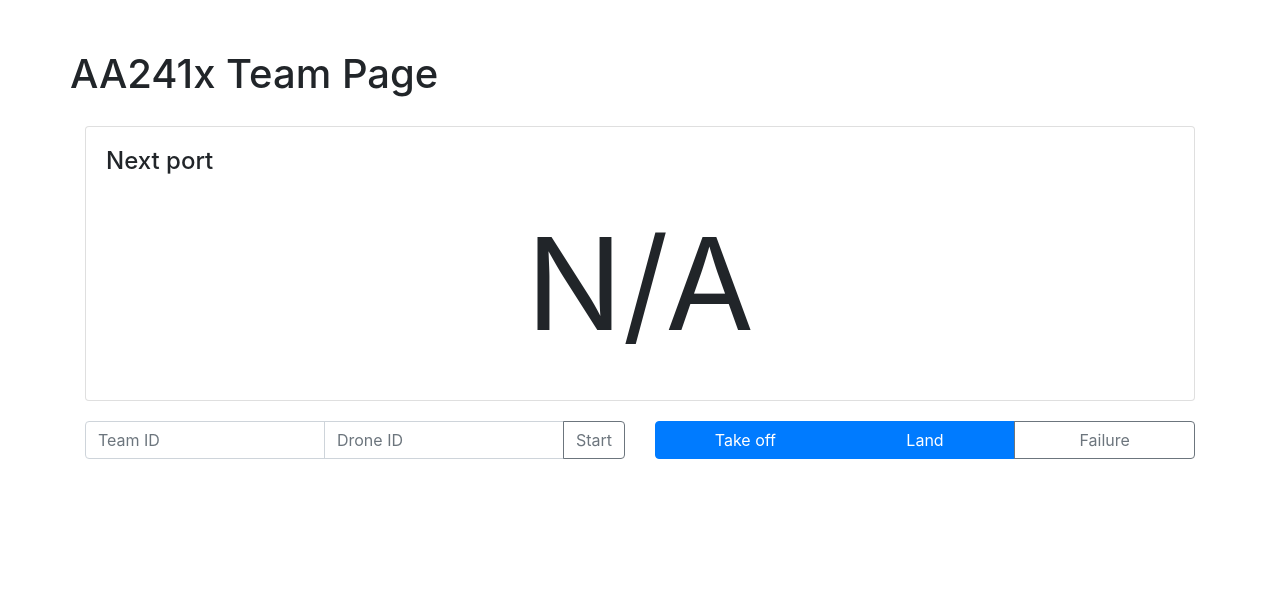
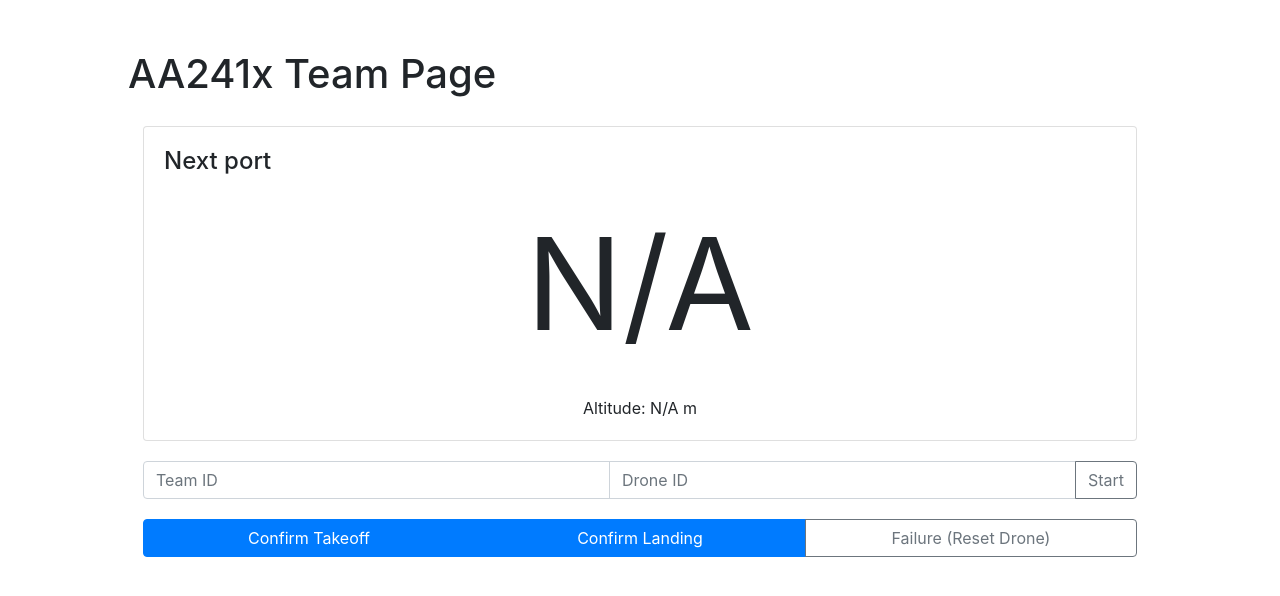
Before and after one commit to gnoliyil/aa241x-simple, a Flask app: page / in a window 1280 px wide. Shown: the top 596 px of the page. Run offline with Flask 2, Linux system fonts and the light colour scheme; some libraries are stand-ins or nearby versions.

Commit message:
new features: earnings, failure

```diff
--- a/app.py
+++ b/app.py
@@ -6,6 +6,20 @@ from datetime import datetime
 app = Flask(__name__)
 DATABASE = './database.db'
 START_PORT = 1
+
+def dist_ports(a, b): # in meters
+    dist = [
+        [0, 0, 0, 0, 0, 0],
+        [0, 0,     156,   225.9,  333.2,  368.3],
+        [0, 156,   0,     147.2,  301.6,  397.1],
+        [0, 225.9, 147.2, 0,      157.8,  276.4],
+        [0, 333.2, 301.6, 157.8,  0,      150.7],
+        [0, 368.3, 397.1, 276.4,  150.7,  0],
+    ]
+    return dist[a, b]
+
+def price(a, b, time_a, time_b):
+    pass
 
 def get_db():
     db = getattr(g, '_database', None)
@@ -44,6 +58,7 @@ def teams_info():
             'state': id['state'],
             'curr_port': id['curr_port'],
             'next_port': id['next_port'],
+            'altitude': id['altitude'],
             'profit': id['profit'],
         })
 
@@ -74,6 +89,7 @@ def trips_info():
             'to_port': id['to_port'],
             'state': id['state'],
             'distance': id['distance'],
+            'altitude': id['altitude'],
             'price': id['price'],
         })
 
@@ -107,7 +123,8 @@ def next_port():
     else:
         return jsonify({
             'status': 'ok',
-            'next': team_state['next_port']
+            'next': team_state['next_port'],
+            'altitude': team_state['altitude'],
         })
 
 @app.route('/takeoff')
@@ -199,7 +216,7 @@ def land():
         else:
             next_port, port_index, trip_id = None, None, None
 
-        c.execute('UPDATE team_state SET state = ?, port_index = ?, trip_id = ?, curr_port = ?, next_port = ? '
+        c.execute('UPDATE team_state SET state = ?, port_index = ?, trip_id = ?, curr_port = ?, next_port = ?'
                   'WHERE team_id = ? AND drone_id = ?',
                   ('land', port_index, trip_id, curr_port, next_port, team_id, drone_id))
         db.commit()
@@ -228,33 +245,28 @@ def fail():
         })
 
     team_id, drone_id = request.args.get('team_id'), int(request.args.get('drone_id'))
-    curr_port = request.args.get('port')
     c.execute('SELECT * FROM team_state WHERE team_id = ? AND drone_id = ?', (team_id, drone_id))
     team_state = c.fetchone()
 
     if team_state is not None:
-        state, port_index, trip_id = \
-            team_state['state'], team_state['port_index'], team_state['trip_id']
+        curr_port, next_port, state, port_index, trip_id = \
+            team_state['curr_port'], team_state['next_port'], team_state['state'], team_state['port_index'], team_state['trip_id']
 
-        if not curr_port:
-            curr_port = team_state['curr_port']
+        if next_port == None:
+            return jsonify({
+                'status': 'error',
+                'msg': 'You have finished all the trips.'
+            })
 
-        c.execute('UPDATE team_trips SET to_time = ?, state = ?'
+        c.execute('UPDATE team_trips SET to_time = ?, state = ?, price = 0'
                   ' WHERE team_id = ? AND drone_id = ? AND trip_id = ?',
-                  (datetime.now(), 'fail', team_id, drone_id, trip_id))
+                  (datetime.now(), 'fail', 0, team_id, drone_id, trip_id))
         # TODO: Calculate profit
 
-        c.execute('SELECT * FROM team_ports WHERE team_id = ? AND drone_id = ? AND port_index = ?',
-                  (team_id, drone_id, port_index + 1))
-        port_data = c.fetchone()
-
-        if port_data is not None:
-            next_port, port_index, trip_id = port_data['port_id'], port_index + 1, trip_id + 1
-            c.execute('INSERT INTO team_trips(team_id, drone_id, trip_id, from_port, to_port, state, distance) '
-                      'VALUES (?, ?, ?, ?, ?, ?, ?)',
-                      (team_id, drone_id, trip_id, curr_port, next_port, 'created', 1))
-        else:
-            next_port, port_index, trip_id = None, None, None
+        trip_id = trip_id + 1
+        c.execute('INSERT INTO team_trips(team_id, drone_id, trip_id, from_port, to_port, state, distance) '
+                  'VALUES (?, ?, ?, ?, ?, ?, ?)',
+                  (team_id, drone_id, trip_id, curr_port, next_port, 'created', 1))
 
         c.execute('UPDATE team_state SET state = ?, port_index = ?, trip_id = ?, curr_port = ?, next_port = ? '
                   'WHERE team_id = ? AND drone_id = ?',
--- a/static/style.css
+++ b/static/style.css
@@ -1,6 +1,8 @@
 .main-container {
     margin-top: 50px;
     margin-bottom: 50px;
+
+    max-width: 1024px;
 }
 
 .row {
--- a/templates/admin.html
+++ b/templates/admin.html
@@ -30,6 +30,7 @@
                             <th>Current Port</th>
                             <th>Next Port</th>
                             <th>Status</th>
+                            <th>Earnings</th>
                         </tr>
                         </thead>
                         <tbody>
@@ -137,7 +138,7 @@
             info: false,
             ajax: 'teams',
             columns: [ { "data": "team_id"}, { "data": "drone_id"}, { "data": "curr_port"},
-                { "data": "next_port"}, { "data": "state"},]
+                { "data": "next_port"}, { "data": "state"}, { "data": "profit"}]
         });
 
         $("#table_trip").DataTable({
--- a/templates/index.html
+++ b/templates/index.html
@@ -26,6 +26,7 @@
                 <div class="card-body">
                     <h4 class="card-title">Next port</h4>
                     <p class="card-text text-center"><span style="font-size: 8em" id="span-next">N/A</span></p>
+                    <p class="card-text text-center">Altitude: <span id="span-altitude">N/A</span> m</p>
                     <!-- a href="#" class="btn btn-primary">Go somewhere</a -->
                 </div>
             </div>
@@ -44,11 +45,13 @@
                 <button class="btn btn-outline-secondary" type="button" id="button-start">Start</button>
             </div>
         </div>
+    </div>
 
+    <div class="row">
         <div class="col-sm btn-group d-flex toolbar">
-            <button type="button" class="btn btn-primary w-100" id="button-takeoff">Take off</button>
-            <button type="button" class="btn btn-primary w-100" id="button-land">Land</button>
-            <button type="button" class="btn btn-outline-secondary w-100" id="button-failure">Failure</button>
+            <button type="button" class="btn btn-primary w-100" id="button-takeoff">Confirm Takeoff</button>
+            <button type="button" class="btn btn-primary w-100" id="button-land">Confirm Landing</button>
+            <button type="button" class="btn btn-outline-secondary w-100" id="button-failure">Failure (Reset Drone)</button>
         </div>
     </div>
 
@@ -117,13 +120,15 @@
                             let span_next = $('#span-next');
                             let previous = span_next.html();
                             span_next.html(json.next);
+                            $('#span-altitude').html(json.altitude);
                             let current = json.next;
                             if (previous != next) {
                                 // add some animation effects
                             }
                         }
                         else
-                            $('#span-next').html(json.msg);
+                            $('#span-next').html("N/A");
+                        $('#span-altitude').html("N/A");
                     },
                     error: function(xhr) {
                         alert('error');
@@ -150,12 +155,12 @@
             dataType: 'json',
             success: function (json) {
                 if (json.status === 'ok') {
-                    $("#modal-title").html('Takeoff');
-                    $("#modal-body").html('Success!');
+                    $("#modal-title").html('Takeoff confirmed');
+                    $("#modal-body").html('Instructions here!');
                     $("#myModal").modal();
                 }
                 else {
-                    $("#modal-title").html('Takeoff Error');
+                    $("#modal-title").html('Takeoff confirmation error');
                     $('#modal-body').html(json.msg);
                     $("#myModal").modal();
                 }
@@ -180,12 +185,42 @@
             dataType: 'json',
             success: function (json) {
                 if (json.status === 'ok') {
-                    $("#modal-title").html('Landing');
+                    $("#modal-title").html('Landing confirmed');
+                    $("#modal-body").html('Instructions here!');
+                    $("#myModal").modal();
+                }
+                else {
+                    $("#modal-title").html('Landing confirmation error');
+                    $('#modal-body').html(json.msg);
+                    $("#myModal").modal();
+                }
+            },
+            error: function(xhr) {
+                alert('error');
+            }
+        });
+    });
+
+    $("#reset-button").on('click', function() {
+        let team_id = $('#team-id').val();
+        let drone_id = $('#drone-id').val();
+        $.ajax({
+            type: 'GET',
+            cache: false,
+            url: 'fail',
+            data: {
+                team_id,
+                drone_id
+            },
+            dataType: 'json',
+            success: function (json) {
+                if (json.status === 'ok') {
+                    $("#modal-title").html('Drone status reset confirmed');
                     $("#modal-body").html('Success!');
                     $("#myModal").modal();
                 }
                 else {
-                    $("#modal-title").html('Landing Error');
+                    $("#modal-title").html('Status reset error');
                     $('#modal-body').html(json.msg);
                     $("#myModal").modal();
                 }
@@ -197,36 +232,6 @@
     });
 
     $('#button-failure').on('click', function(event) {
-        $("#reset-button").on('click', function() {
-            let team_id = $('#team-id').val();
-            let drone_id = $('#drone-id').val();
-            $.ajax({
-                type: 'GET',
-                cache: false,
-                url: 'fail',
-                data: {
-                    team_id,
-                    drone_id,
-                    curr_port
-                },
-                dataType: 'json',
-                success: function (json) {
-                    if (json.status === 'ok') {
-                        $("#modal-title").html('Reset');
-                        $("#modal-body").html('Success!');
-                        $("#myModal").modal();
-                    }
-                    else {
-                        $("#modal-title").html('Reset Error');
-                        $('#modal-body').html(json.msg);
-                        $("#myModal").modal();
-                    }
-                },
-                error: function(xhr) {
-                    alert('error');
-                }
-            });
-        });
         $("#inputModal").modal();
     });
 </script>
```
